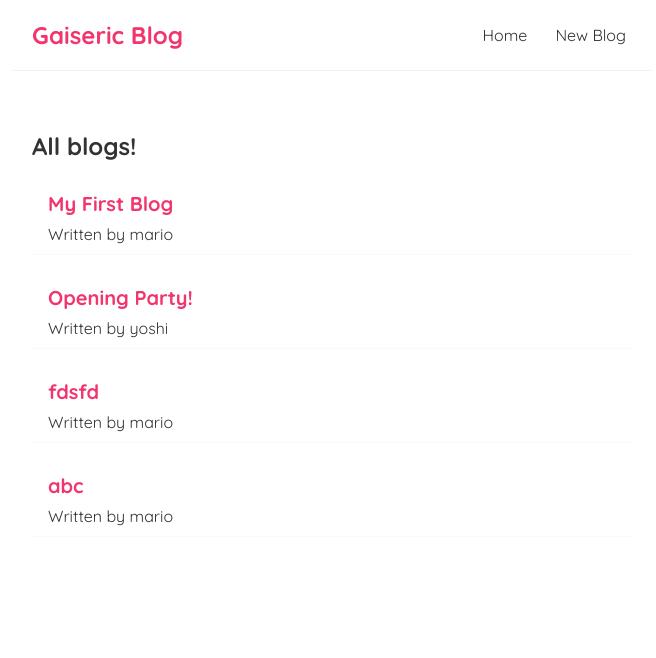
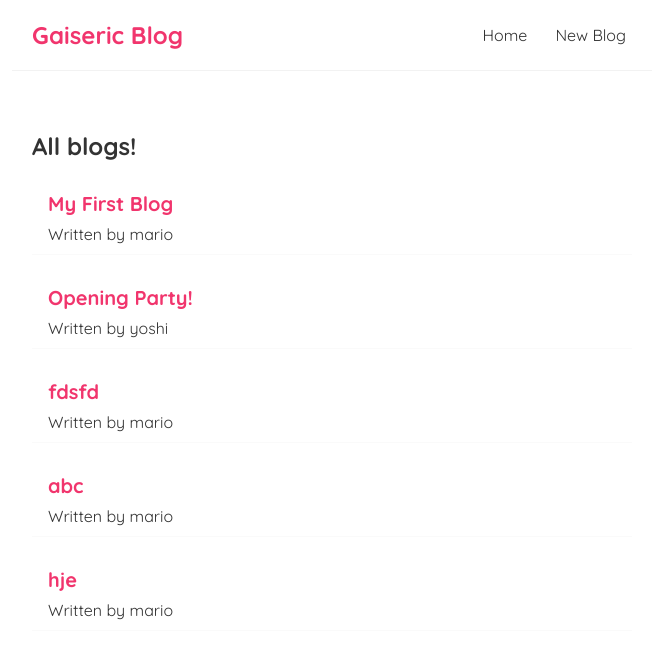
Before and after one commit to GaisericDev/react, a React (Create React App) app: page / in a window 1280 px wide. Shown: the top 658 px of the page, without its empty margins (308-964 px from the left). Built offline with nearby package versions, Linux system fonts and the light colour scheme; data requests are answered from the project's data file.

Commit message:
add history router

```diff
--- a/data/db.json
+++ b/data/db.json
@@ -23,6 +23,12 @@
       "body": "fdsfd",
       "author": "mario",
       "id": 4
+    },
+    {
+      "title": "hje",
+      "body": "fds",
+      "author": "mario",
+      "id": 5
     }
   ]
 }
--- a/src/Create.js
+++ b/src/Create.js
@@ -1,10 +1,13 @@
 import { useState } from "react";
+import { useHistory } from "react-router-dom";
 
 const Create = () => {
     const [title, setTitle] = useState("");
     const [body, setBody] = useState("");
     const [author, setAuthor] = useState("mario");
     const [isPending, setIsPending] = useState(false);
+    //use history hook, will redirect user forwards and backwards
+    const history = useHistory();
 
     const handleSubmit = (e) => {
         //prevents page refresh
@@ -21,6 +24,9 @@ const Create = () => {
         }).then(()=>{
             console.log("New blog added");
             setIsPending(false);
+            // history.go(-1); <- go to previous page
+            //go to home page
+            history.push("/");
         })
     }
     return (
```
